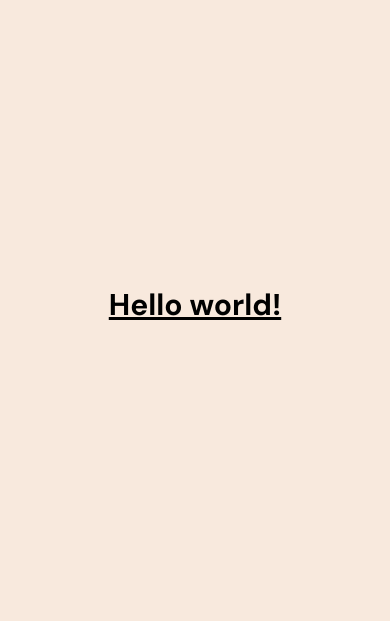
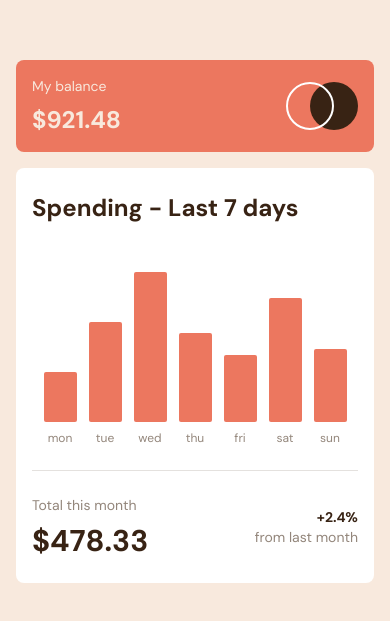
Before and after one commit to fkrunic/frontend-mentor-expenses-chart-component, a Vue app: page / in a window 390 px wide. Shown: the part 117-738 px from the top of the page. Built offline with nearby package versions, Linux system fonts and the light colour scheme.

Commit message:
mobile design

```diff
--- a/src/App.vue
+++ b/src/App.vue
@@ -1,5 +1,9 @@
 <script setup lang="ts">
 import { onMounted } from 'vue';
+import Bar from './components/Bar.vue';
+import { Weekday, content } from './app'
+
+const maxValue = Math.max(...content.map((o) => o.amount))
 
 onMounted(() => {
   document.body.className = 'bg-cream font-dm-sans'
@@ -7,7 +11,58 @@ onMounted(() => {
 </script>
 
 <template>
-  <div class="flex flex-col items-center justify-center min-h-screen">
-    <p class="text-3xl font-bold underline">Hello world!</p>
+
+  <!-- Page Layout-->
+  <div class="flex flex-col items-center justify-center min-h-screen m-4">
+
+    <!-- Card -->
+    <div class="flex flex-col gap-4 w-full">
+
+      <!-- Balance -->
+      <div class="flex flex-row justify-between items-center p-4 bg-soft-red rounded-lg">
+        <div class="flex flex-col gap-2 items-start justify-center">
+          <p class="text-sm text-cream">My balance</p>
+          <p class="text-2xl font-bold text-cream">$921.48</p>
+        </div>
+        <img src="./assets/logo.svg">
+      </div>
+
+      <!-- Chart Card -->
+      <div class="flex flex-col gap-6 py-6 p-4 bg-white rounded-lg">
+        <p class="text-2xl font-bold text-dark-brown">Spending - Last 7 days</p>
+
+        <!-- Bars -->
+        <div class="flex flex-row items-end justify-center gap-3 mt-6">
+          <Bar
+            v-for="bar of content"
+            :amount="bar.amount"
+            :max-value="maxValue"
+            :is-current="false"
+            :weekday="(bar.day as Weekday)"
+            ></Bar>
+        </div>
+
+        <!-- Divider -->
+        <div class="border-solid border-b-[1px] border-medium-brown/25"></div>
+
+        <!-- Details -->
+        <div class="flex flex-row items-center justify-between">
+
+          <!-- Total -->
+          <div class="flex flex-col gap-2">
+            <p class="text-sm text-medium-brown">Total this month</p>
+            <p class="text-3xl font-bold text-dark-brown">$478.33</p>
+          </div>
+
+          <!-- Delta -->
+          <div class="flex flex-col items-end">
+            <p class="text-sm font-bold text-dark-brown">+2.4%</p>
+            <p class="text-sm text-medium-brown">from last month</p>
+          </div>
+        </div>
+
+      </div>
+
+    </div>
   </div>
 </template>
--- /dev/null
+++ b/src/app.ts
@@ -0,0 +1,32 @@
+export type Weekday = 'mon' | 'tue' | 'wed' | 'thu' | 'fri' | 'sat' | 'sun'
+
+export const content = [
+  {
+    "day": "mon",
+    "amount": 17.45
+  },
+  {
+    "day": "tue",
+    "amount": 34.91
+  },
+  {
+    "day": "wed",
+    "amount": 52.36
+  },
+  {
+    "day": "thu",
+    "amount": 31.07
+  },
+  {
+    "day": "fri",
+    "amount": 23.39
+  },
+  {
+    "day": "sat",
+    "amount": 43.28
+  },
+  {
+    "day": "sun",
+    "amount": 25.48
+  }
+]
--- /dev/null
+++ b/src/components/Bar.vue
@@ -0,0 +1,42 @@
+<script setup lang="ts">
+import { Weekday } from '../app';
+
+defineProps<{
+  amount: number,
+  maxValue: number,
+  weekday: Weekday,
+  isCurrent: boolean
+}>()
+
+const maxPixels = 150
+
+const calculateHeight = (amount: number, maxValue: number): { height: string } => {
+  return {
+    height: (maxPixels * amount / maxValue) + 'px'
+  }
+}
+
+const calculateBackground = (isCurrent: boolean): string => {
+  return isCurrent ? 'bg-cyan' : 'bg-soft-red'
+}
+
+</script>
+
+<template>
+  <div
+    class="flex flex-col gap-2 justify-end items-center"
+    :style="{height: maxValue}"
+    >
+
+    <!-- Column-->
+    <div
+      class="bg-soft-red w-[33px] rounded-sm"
+      :class="calculateBackground(isCurrent)"
+      :style="calculateHeight(amount, maxValue)">
+
+      <!-- Dummy space to prevent bar container from collapsing -->
+      <p>&nbsp;</p>
+    </div>
+    <p class="text-xs text-medium-brown">{{ weekday }}</p>
+  </div>
+</template>
--- a/tailwind.config.js
+++ b/tailwind.config.js
@@ -15,7 +15,8 @@ export default {
       'dark-brown': 'hsl(25, 47%, 15%)',
       'medium-brown': 'hsl(28, 10%, 53%)',
       cream: 'hsl(27, 66%, 92%)',
-      'very-pale-orange': 'hsl(33, 100%, 98%)'
+      'very-pale-orange': 'hsl(33, 100%, 98%)',
+      white: 'hsl(0, 0%, 100%)'
     },
     fontFamily: {
       'dm-sans': 'DM Sans, sans-serif'
```
